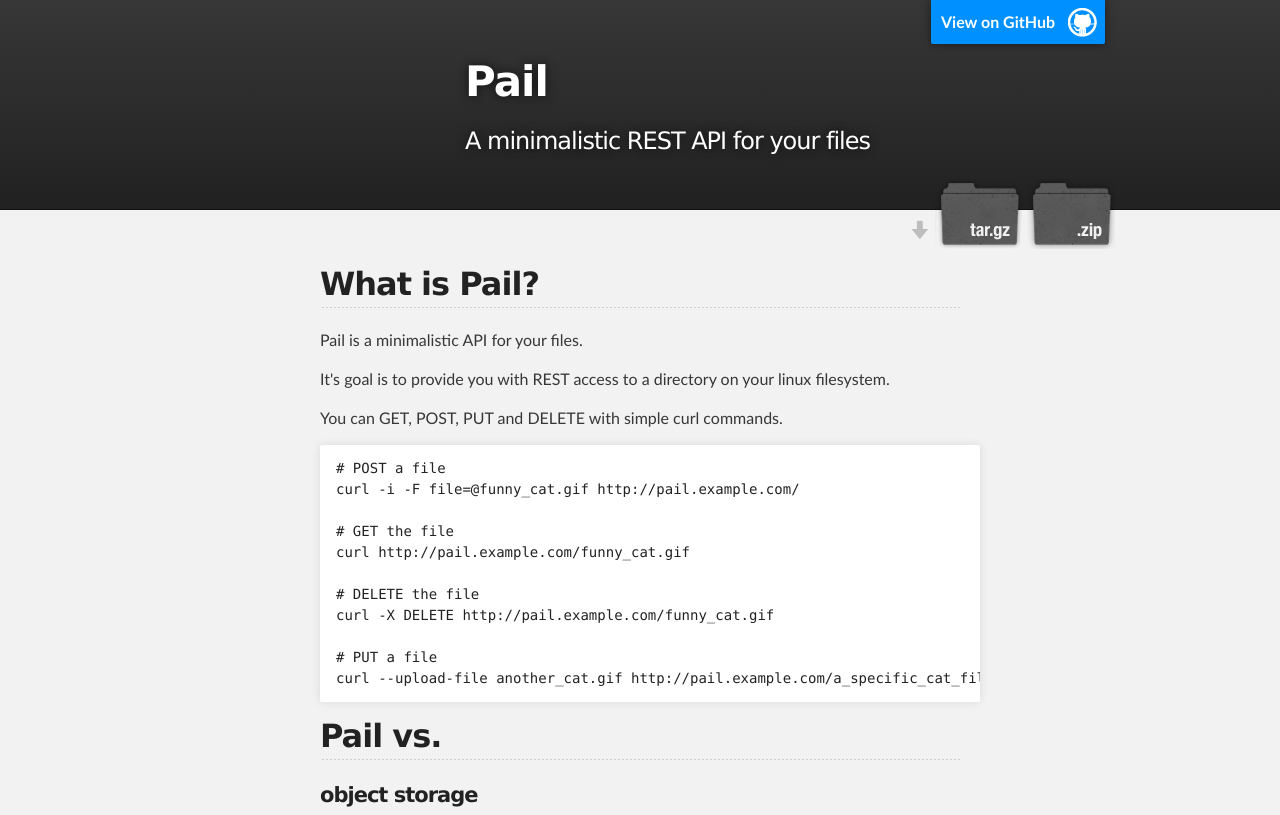
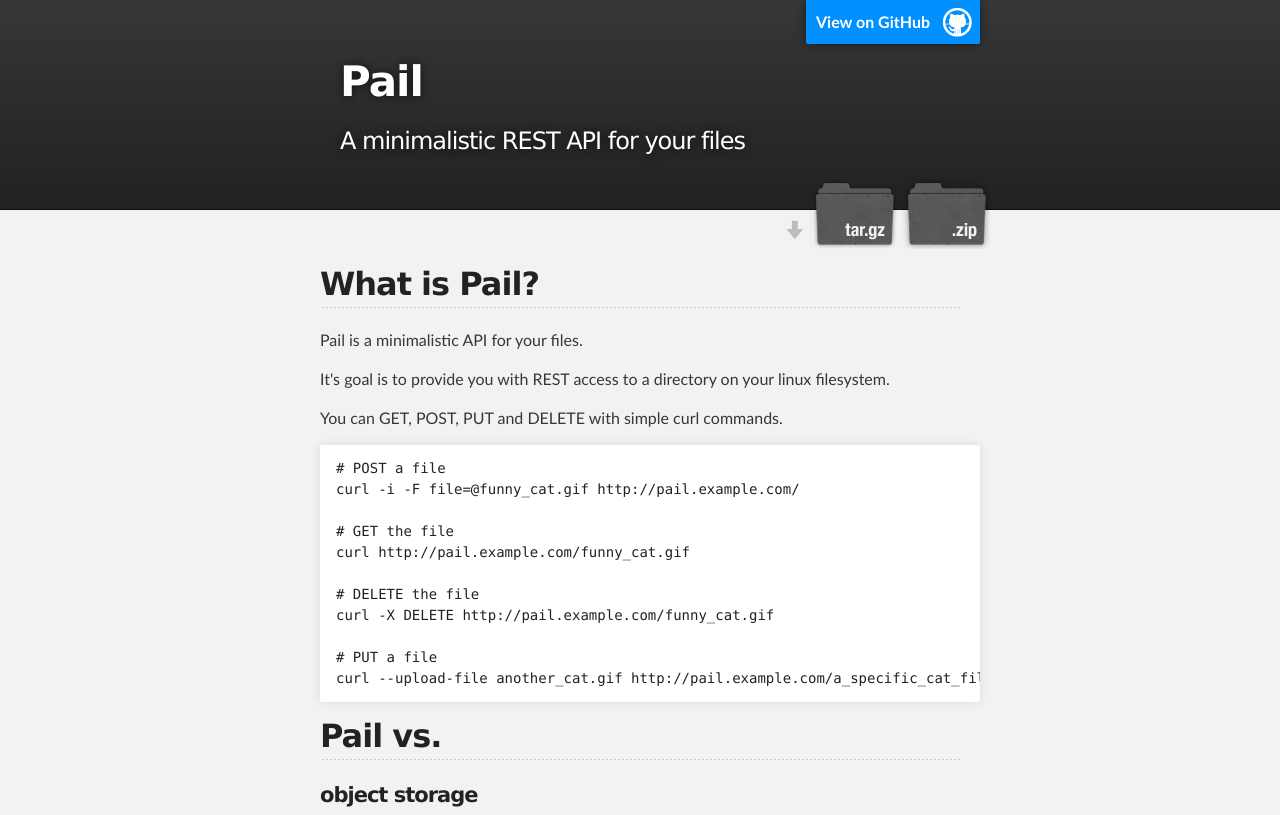
Before and after one commit to jakerobinson/pail, a plain HTML site: page index.html in a window 1280 px wide. Shown: the top 815 px of the page. Drawn offline with Linux system fonts and the light colour scheme.

Commit message:
re-center header

```diff
--- a/stylesheets/stylesheet.css
+++ b/stylesheets/stylesheet.css
@@ -297,7 +297,7 @@ Full-Width Styles
 }
 
 #header_wrap .inner {
-  padding: 50px 10px 30px 300px;
+  padding: 50px 10px 30px 50px;
   background-size: 20%;
 }
 
```
